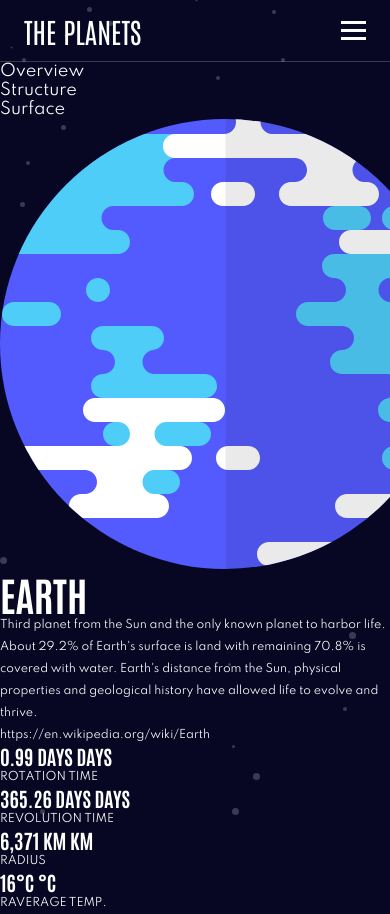
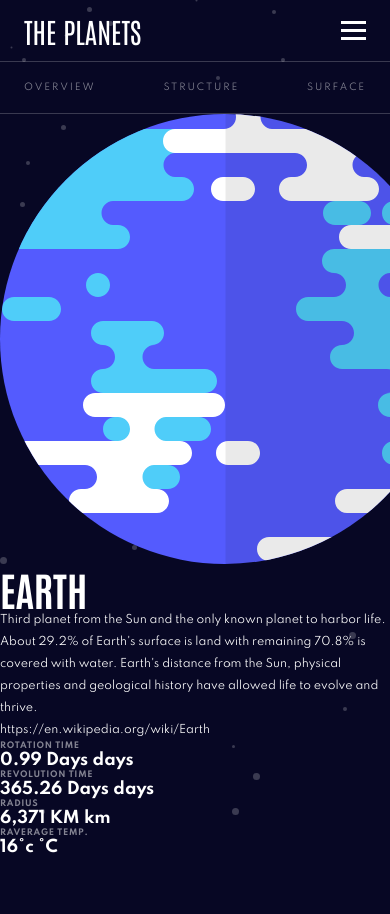
Before and after one commit to philosophy-flow/planets-fact-app, a React app: page /Earth in a window 390 px wide. Shown: the top 914 px of the page. After the commit the page ends 857 px from the top, so only its background shows below. Built offline with nearby package versions, Linux system fonts and the light colour scheme.

Commit message:
changing heading order, adding mobile styling for planet nav

```diff
--- a/src/components/Nav/Nav.css
+++ b/src/components/Nav/Nav.css
@@ -23,6 +23,8 @@
 
   background-color: var(--dark);
   padding: 2.75rem 6.4%;
+
+  z-index: 100;
 }
 .nav-menu.active {right: 0;}
 
--- a/src/components/Planet/Planet.css
+++ b/src/components/Planet/Planet.css
@@ -0,0 +1,6 @@
+.planet-navigation-container {
+  display: flex;
+  justify-content: space-between;
+  padding: 1.25rem 1.5rem;
+  border-bottom: 1px solid rgba(255, 255, 255, 0.2);
+}
--- a/src/components/Planet/Planet.js
+++ b/src/components/Planet/Planet.js
@@ -5,11 +5,9 @@ function Planet({planet}) {
     <main className="Planet">
       <section className="planet-content-container">
         <nav className="planet-navigation-container">
-          <ul>
-            <li>Overview</li>
-            <li>Structure</li>
-            <li>Surface</li>
-          </ul>
+          <h3>Overview</h3>
+          <h3>Structure</h3>
+          <h3>Surface</h3>
         </nav>
         <figure className="planet-image-container">
           <img src={planet.images.planet} alt="planet" />
@@ -23,23 +21,22 @@ function Planet({planet}) {
 
       <section className="planet-stats-container">
         <div className="planet-stat">
-          <h3>{planet.rotation} days</h3>
-          <p>ROTATION TIME</p>
+          <h4>ROTATION TIME</h4>
+          <strong>{planet.rotation} days</strong>
         </div>
         <div className="planet-stat">
-          <h3>{planet.revolution} days</h3>
-          <p>REVOLUTION TIME</p>
+          <h4>REVOLUTION TIME</h4>
+          <strong>{planet.revolution} days</strong>
         </div>
         <div className="planet-stat">
-          <h3>{planet.radius} km</h3>
-          <p>RADIUS</p>
+          <h4>RADIUS</h4>
+          <strong>{planet.radius} km</strong>
         </div>
         <div className="planet-stat">
-          <h3>{planet.temperature} °C</h3>
-          <p>RAVERAGE TEMP.</p>
+          <h4>RAVERAGE TEMP.</h4>
+          <strong>{planet.temperature} °C</strong>
         </div>
       </section>
-
     </main>
   );
 }
--- a/src/index.css
+++ b/src/index.css
@@ -41,14 +41,24 @@ html {
   color: var(--light);
 }
 
-h1, h2, h3, h4 {
+h1, h2 {
   font-family: 'Antonio', sans-serif;
   text-transform: uppercase;
   line-height: 1;
 }
 h1 {font-size: 2.5rem;}
 h2 {font-size: 1.75rem; font-weight: normal;}
-h3 {font-size: 1.25rem;}
-h4 {font-size: 1.25rem;}
+h3 {
+  font-size: .5625rem;
+  font-weight: normal;
+  letter-spacing: .12rem;
+  text-transform: uppercase;
+  opacity: .5;
+}
+h4 {
+  font-size: .5rem;
+  opacity: .5;
+  letter-spacing: .045rem;
+}
 
 p {font-size: .6875rem; line-height: 1.375rem;}
```
Also changed, not shown: src/components/Content.js (deleted, +0 -9 lines).
